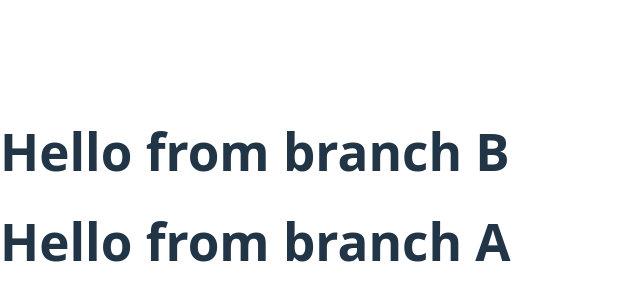
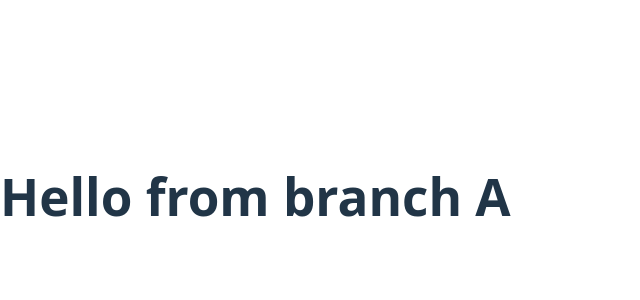
Before and after one commit to sosoku321/github-practice, a React (Vite) app: page / in a window 1280 px wide. Shown: the part 204-504 px from the top of the page, without its empty margins (0-640 px from the left). Built offline with nearby package versions, Linux system fonts and the light colour scheme.

Commit message:
Revert "B: Update App.jsx"

```diff
--- a/src/App.tsx
+++ b/src/App.tsx
@@ -1,7 +1,6 @@
 function App() {
   return (
     <div>
-      <h1>Hello from branch B</h1>
       <h1>Hello from branch A</h1>
     </div>
   );
```
